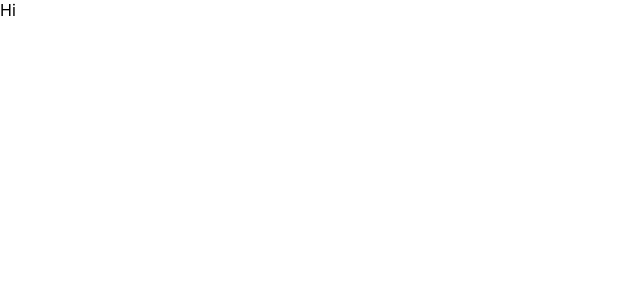
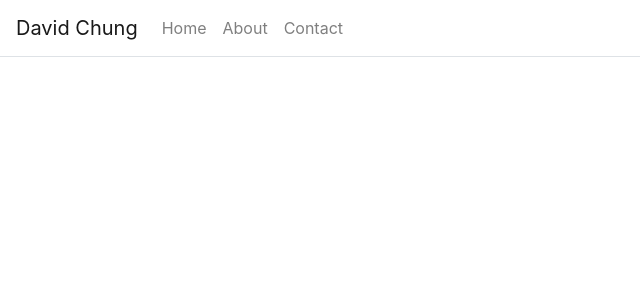
Before and after one commit to DevDave0/portfolio, a React (Create React App) app: page / in a window 1280 px wide. Shown: the top 300 px of the page, without its empty margins (0-640 px from the left). Built offline with nearby package versions, Linux system fonts and the light colour scheme.

Commit message:
Navbar links

```diff
--- a/src/App.js
+++ b/src/App.js
@@ -1,5 +1,8 @@
 import React from 'react'
 import {BrowserRouter as Router, Route, Link} from 'react-router-dom'
+import Container from 'react-bootstrap/Container'
+import Navbar from 'react-bootstrap/Navbar'
+import Nav from 'react-bootstrap/Nav'
 import './App.css';
 
 class App extends React.Component {
@@ -30,7 +33,19 @@ class App extends React.Component {
   render(){
     return (
       <Router>
-        <div>Hi</div>
+        <Container className="p-0" fluid={true}>
+          <Navbar className='border-bottom'>
+            <Navbar.Brand>David Chung</Navbar.Brand>
+            <Navbar.Toggle aria-controls="navbar-toggle"/>
+            <Navbar.Collapse id="navbar-toggle">
+              <Nav>
+                <Link className="nav-link" to="/">Home</Link>
+                <Link className="nav-link" to="/about">About</Link>
+                <Link className="nav-link" to="/contact">Contact</Link>
+              </Nav>
+            </Navbar.Collapse>
+          </Navbar>
+        </Container>
       </Router>
     )
   }
--- a/src/index.js
+++ b/src/index.js
@@ -2,16 +2,9 @@ import React from 'react';
 import ReactDOM from 'react-dom';
 import './index.css';
 import App from './App';
-import reportWebVitals from './reportWebVitals';
+import 'bootstrap/dist/css/bootstrap.css'
 
 ReactDOM.render(
-  <React.StrictMode>
-    <App />
-  </React.StrictMode>,
+    <App />,
   document.getElementById('root')
 );
-
-// If you want to start measuring performance in your app, pass a function
-// to log results (for example: reportWebVitals(console.log))
-// or send to an analytics endpoint. Learn more: https://bit.ly/CRA-vitals
-reportWebVitals();
```
